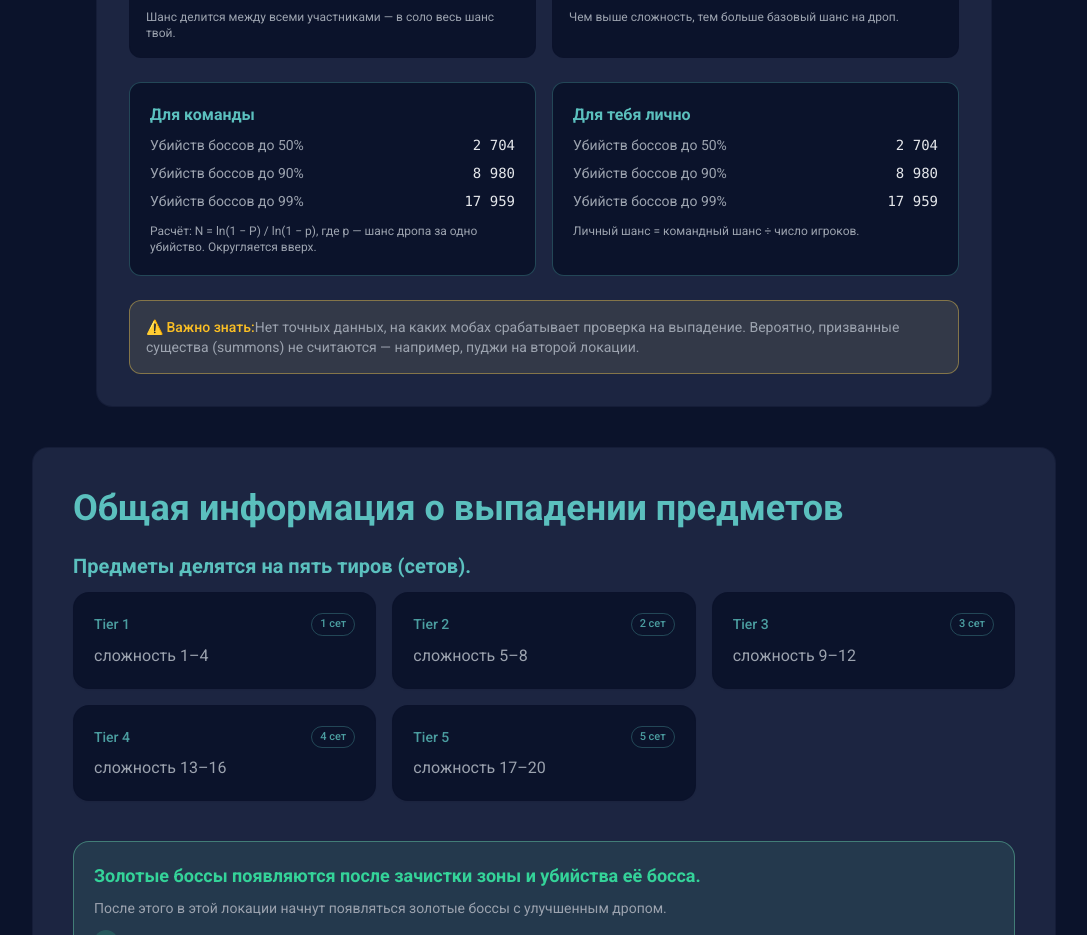
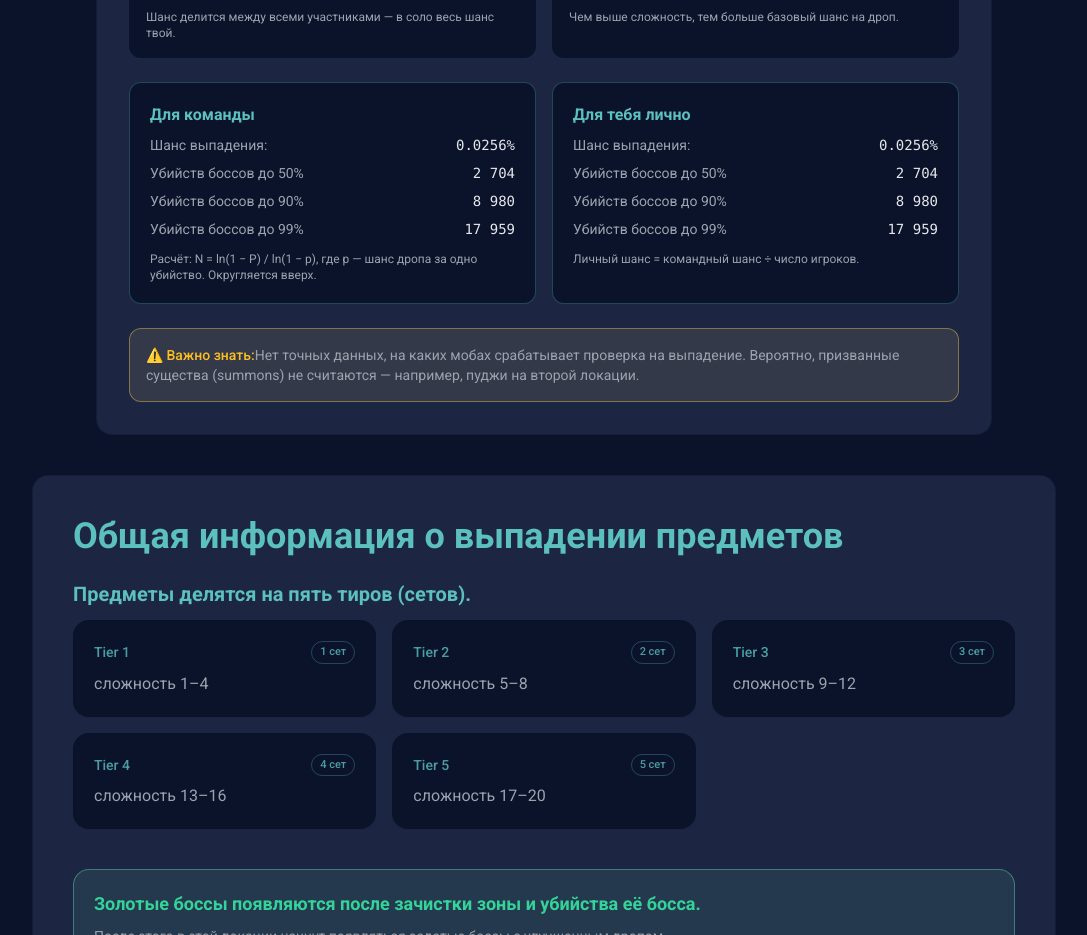
Before and after one commit to SusanWay/BSA-drop-chances-analysis, a Nuxt app: page / in a window 1280 px wide. Shown: the part 2000-2935 px from the top of the page, without its empty margins (96-1183 px from the left). Built offline with nearby package versions, Linux system fonts and the light colour scheme.

Commit message:
Патч для блоков блесов

```diff
--- a/components/BlessCalculator/index.vue
+++ b/components/BlessCalculator/index.vue
@@ -4,17 +4,14 @@ import { useI18n } from "vue-i18n";
 
 const { t, locale } = useI18n();
 
-const players = ref(1);    // 1..5
-const difficulty = ref(1); // 1..20
+const players = ref(1);
+const difficulty = ref(1);
 
-// Формула BSA:
-// random = RandomInt(0, 20000 - 500*difficulty); drop если random < 5
-// p_team = 5 / ((20000 - 500*difficulty) + 1)
+// Формула Boss Survival Adventure
 const maxRoll = computed(() => 20000 - 500 * difficulty.value);
-const pTeam   = computed(() => 5 / (maxRoll.value + 1));
-const pYou    = computed(() => pTeam.value / players.value);
+const pTeam = computed(() => 5 / (maxRoll.value + 1));
+const pYou = computed(() => pTeam.value / players.value);
 
-// Сколько убийств нужно для вероятности P при шансе p за одно убийство
 function killsFor(P: number, p: number): number | null {
   if (p <= 0) return null;
   if (p >= 1) return 1;
@@ -23,18 +20,20 @@ function killsFor(P: number, p: number): number | null {
   return Math.ceil(n);
 }
 
-// Команда
-const n50Team = computed(() => killsFor(0.5,  pTeam.value));
-const n90Team = computed(() => killsFor(0.9,  pTeam.value));
+const n50Team = computed(() => killsFor(0.5, pTeam.value));
+const n90Team = computed(() => killsFor(0.9, pTeam.value));
 const n99Team = computed(() => killsFor(0.99, pTeam.value));
-// Ты лично (зависит от players)
-const n50You  = computed(() => killsFor(0.5,  pYou.value));
-const n90You  = computed(() => killsFor(0.9,  pYou.value));
-const n99You  = computed(() => killsFor(0.99, pYou.value));
+
+const n50You = computed(() => killsFor(0.5, pYou.value));
+const n90You = computed(() => killsFor(0.9, pYou.value));
+const n99You = computed(() => killsFor(0.99, pYou.value));
 
 function fmtKills(n: number | null) {
   const loc = locale.value === "ru" ? "ru-RU" : "en-US";
   return n == null ? "—" : n.toLocaleString(loc);
+}
+function fmtPct(p: number) {
+  return (p * 100).toFixed(4) + "%";
 }
 </script>
 
@@ -45,7 +44,7 @@ function fmtKills(n: number | null) {
         {{ t("calc.bless.title") }}
       </h2>
 
-      <!-- controls -->
+      <!-- Controls -->
       <div class="grid grid-cols-1 md:grid-cols-2 gap-4 mb-6">
         <div class="p-4 rounded-xl border border-surface/40 bg-surface">
           <label class="block text-sm text-text-muted mb-2">
@@ -76,12 +75,18 @@ function fmtKills(n: number | null) {
         </div>
       </div>
 
-      <!-- results -->
+      <!-- Results -->
       <div class="grid grid-cols-1 md:grid-cols-2 gap-4">
         <!-- Для команды -->
         <div class="p-5 rounded-xl border border-primary/30 bg-surface">
           <h3 class="font-semibold text-primary mb-2">{{ t("calc.bless.team.title") }}</h3>
-          <ul class="mt-2 space-y-2 text-sm text-text-muted">
+
+          <div class="flex items-baseline justify-between mb-2 text-sm text-text-muted">
+            <span>{{ t("calc.bless.probLabel") }}</span>
+            <span class="font-mono font-medium text-text">{{ fmtPct(pTeam) }}</span>
+          </div>
+
+          <ul class="space-y-2 text-sm text-text-muted">
             <li class="flex items-baseline justify-between">
               <span>{{ t("calc.bless.n50") }}</span>
               <span class="font-mono font-medium text-text">{{ fmtKills(n50Team) }}</span>
@@ -95,6 +100,7 @@ function fmtKills(n: number | null) {
               <span class="font-mono font-medium text-text">{{ fmtKills(n99Team) }}</span>
             </li>
           </ul>
+
           <p class="mt-3 text-xs text-text-muted">
             {{ t("calc.bless.trialsNote") }}
           </p>
@@ -103,7 +109,13 @@ function fmtKills(n: number | null) {
         <!-- Для тебя лично -->
         <div class="p-5 rounded-xl border border-primary/30 bg-surface">
           <h3 class="font-semibold text-primary mb-2">{{ t("calc.bless.you.title") }}</h3>
-          <ul class="mt-2 space-y-2 text-sm text-text-muted">
+
+          <div class="flex items-baseline justify-between mb-2 text-sm text-text-muted">
+            <span>{{ t("calc.bless.probLabel") }}</span>
+            <span class="font-mono font-medium text-text">{{ fmtPct(pYou) }}</span>
+          </div>
+
+          <ul class="space-y-2 text-sm text-text-muted">
             <li class="flex items-baseline justify-between">
               <span>{{ t("calc.bless.n50") }}</span>
               <span class="font-mono font-medium text-text">{{ fmtKills(n50You) }}</span>
@@ -117,6 +129,7 @@ function fmtKills(n: number | null) {
               <span class="font-mono font-medium text-text">{{ fmtKills(n99You) }}</span>
             </li>
           </ul>
+
           <p class="mt-3 text-xs text-text-muted">
             {{ t("calc.bless.note") }}
           </p>
--- a/locales/messages.ts
+++ b/locales/messages.ts
@@ -159,6 +159,7 @@ export default {
                     value: "Уровень сложности",
                     hint: "Чем выше сложность, тем больше базовый шанс на дроп.",
                 },
+                probLabel: "Шанс выпадения:",
                 // Новый блок ожиданий (левая карточка)
                 killsCalc: "Расчёт количества убийств",
                 n50: "Убийств боссов до 50%",
@@ -356,6 +357,7 @@ export default {
                     value: "Difficulty level",
                     hint: "The higher the difficulty, the greater the base drop chance.",
                 },
+                probLabel: "Chance of falling out:",
                 // New left card
                 killsCalc: "Boss kill calculations",
                 n50: "Boss kills for 50%",
```
